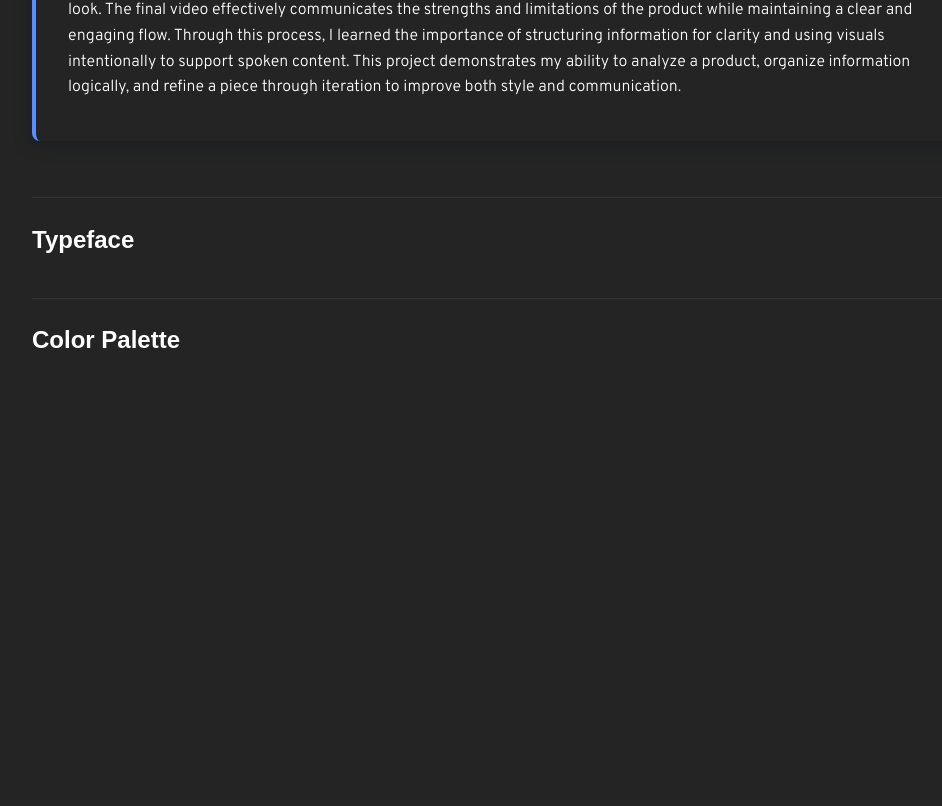
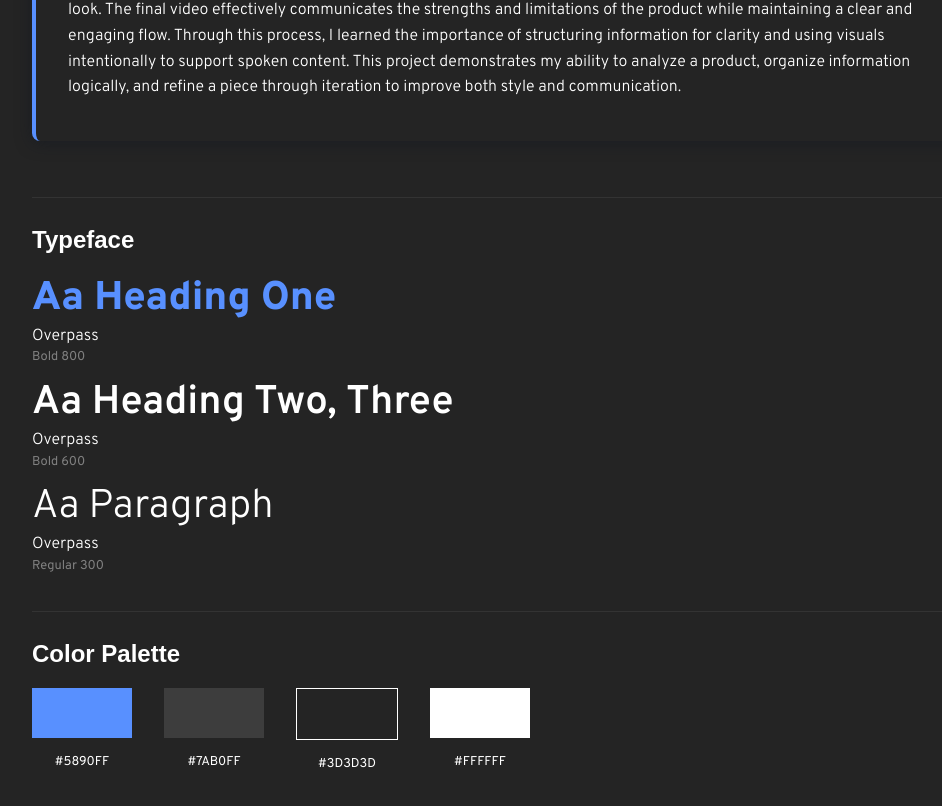
Before and after one commit to jswnm/IAT-339-P03, a plain HTML site: page Template.html in a window 1280 px wide. Shown: the part 6224-7030 px from the top of the page, without its empty margins (8-950 px from the left). Before the commit the page ends 6662 px from the top, so only its background shows below. Drawn offline with Linux system fonts and the light colour scheme.

Commit message:
Add typeface and colour palette

```diff
--- a/Template.html
+++ b/Template.html
@@ -349,10 +349,40 @@
 
       <section>
         <h2>Typeface</h2>
+
+        <p class="type-preview" id="bolder">Aa Heading One</p>
+        <p class="paragraph">Overpass</p>
+        <p class="subtext">Bold 800</p>
+
+        <p class="type-preview" id="bold">Aa Heading Two, Three</p>
+        <p class="paragraph">Overpass</p>
+        <p class="subtext">Bold 600</p>
+
+        <p class="type-preview" id="regular">Aa Paragraph</p>
+        <p class="paragraph">Overpass</p>
+        <p class="subtext">Regular 300</p>
       </section>
 
       <section>
         <h2>Color Palette</h2>
+        <div class="color-palette">
+          <div>
+            <div class="color-swatch" id="primary"></div>
+            <p>#5890FF</p>
+          </div>
+          <div>
+            <div class="color-swatch" id="secondary"></div>
+            <p>#7AB0FF</p>
+          </div>
+          <div>
+            <div class="color-swatch" id="background"></div>
+            <p>#3D3D3D</p>
+          </div>
+          <div>
+            <div class="color-swatch" id="text"></div>
+            <p>#FFFFFF</p>
+          </div>
+        </div>
       </section>
 
     </section>
--- a/css/main.css
+++ b/css/main.css
@@ -213,3 +213,69 @@ iframe {
 .project-analysis p {
   margin-bottom: 1em;
 }
+
+.type-preview {
+  font-family: 'Overpass', sans-serif;
+  font-size: 2.5rem;
+  margin-bottom: 0;
+}
+
+#bolder {
+  color: #5890FF;
+  font-weight: 800;
+}
+
+#bold {
+  font-weight: 600;
+}
+
+#regular {
+  font-weight: 300;
+}
+
+.type-preview + .paragraph {
+  margin-top: 0;
+  margin-bottom: 0;
+}
+
+.subtext {
+  font-family: 'Overpass', sans-serif;
+  font-size: 0.8rem;
+  color: #808080;
+  margin-top: 0;
+}
+
+.color-palette {
+  display: flex;
+  gap: 2rem;
+  margin-top: 1rem;
+}
+
+.color-swatch {
+  width: 100px;
+  height: 50px;
+}
+
+.color-swatch + p {
+  margin-top: 1rem;
+  text-align: center;
+  font-family: 'Overpass', sans-serif;
+  font-size: 0.8rem;
+}
+
+#primary {
+  background-color: #5890FF;
+}
+
+#secondary {
+  background-color: #3D3D3D;
+}
+
+#background {
+  background-color: #242424;
+  border: 1px solid white;
+}
+
+#text {
+  background-color: #FFFFFF;
+}
```
